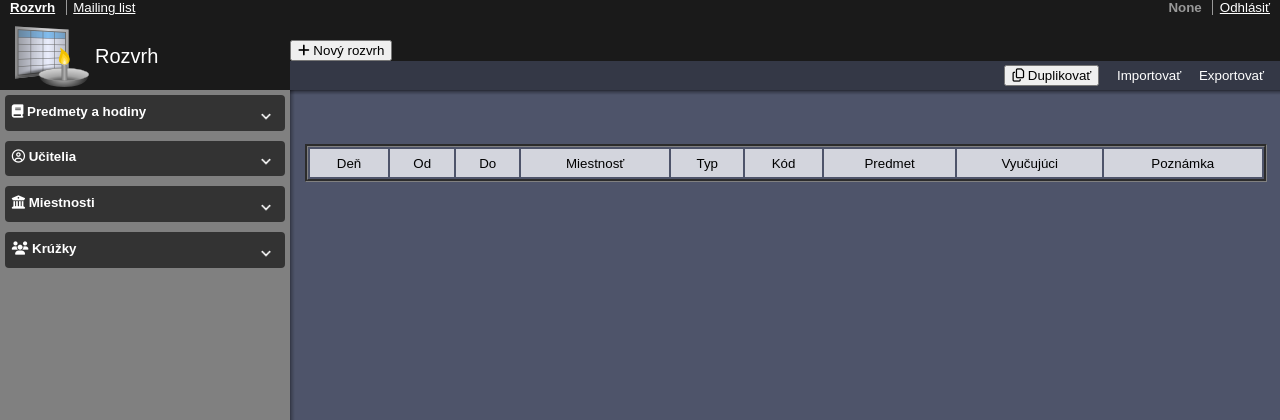
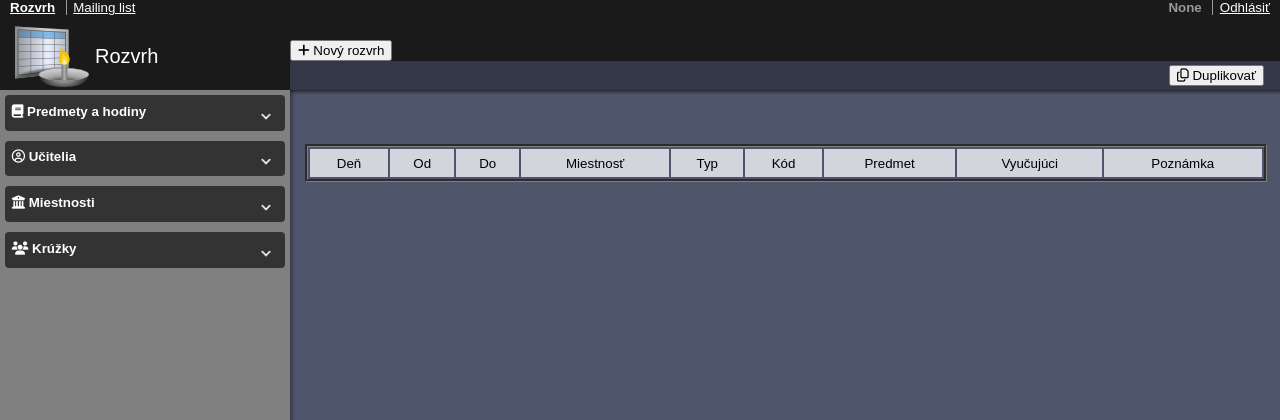
Before and after one commit to danshaman05/candle2, a Flask app: template candle/templates/timetable/timetable.html in a window 1280 px wide. Shown: the top 420 px of the page. Run offline with Flask 2, Linux system fonts and the light colour scheme; the template is opened without the code that fills it, so the values that code supplies are empty; the visitor is signed in with stand-in values (Sample User, id 1); data comes from the database, SQL or seed files in the repository; parts of the project's set-up code (start-up, migrations or seed data) failed here and were passed over; some libraries are stand-ins or nearby versions.

Commit message:
refactoring: hiding of Import / Export buttons code
These functions are not ready yet, I will work on it later.

```diff
--- a/candle/templates/timetable/actions.html
+++ b/candle/templates/timetable/actions.html
@@ -2,10 +2,7 @@
 {% if editable %}
     <li><button class="btn" id="premenovat_rozvrh"><i class="fa fa-pencil" aria-hidden="true"></i> Premenovať</button></li>
 {% endif %}
-{#<li><a href="javascript:window.print();" id="timetablePrintButton">Tlačiť</a></li>#}
 <li><button class="btn" id="duplikovat_rozvrh"><i class="fa fa-files-o" aria-hidden="true"></i> Duplikovať</button></li>
-<li><a rel="nofollow" href="/moj/rozvrh/1/importovat">Importovať</a></li>
-<li><a rel="nofollow" href="/moj/rozvrh/1/exportovat">Exportovať</a></li>
 {% if editable %}
     <li><button class="btn" id="zmazat_rozvrh"><i class="fa fa-trash-o" aria-hidden="true"></i> Zmazať</button></li>
 {% endif %}
```
